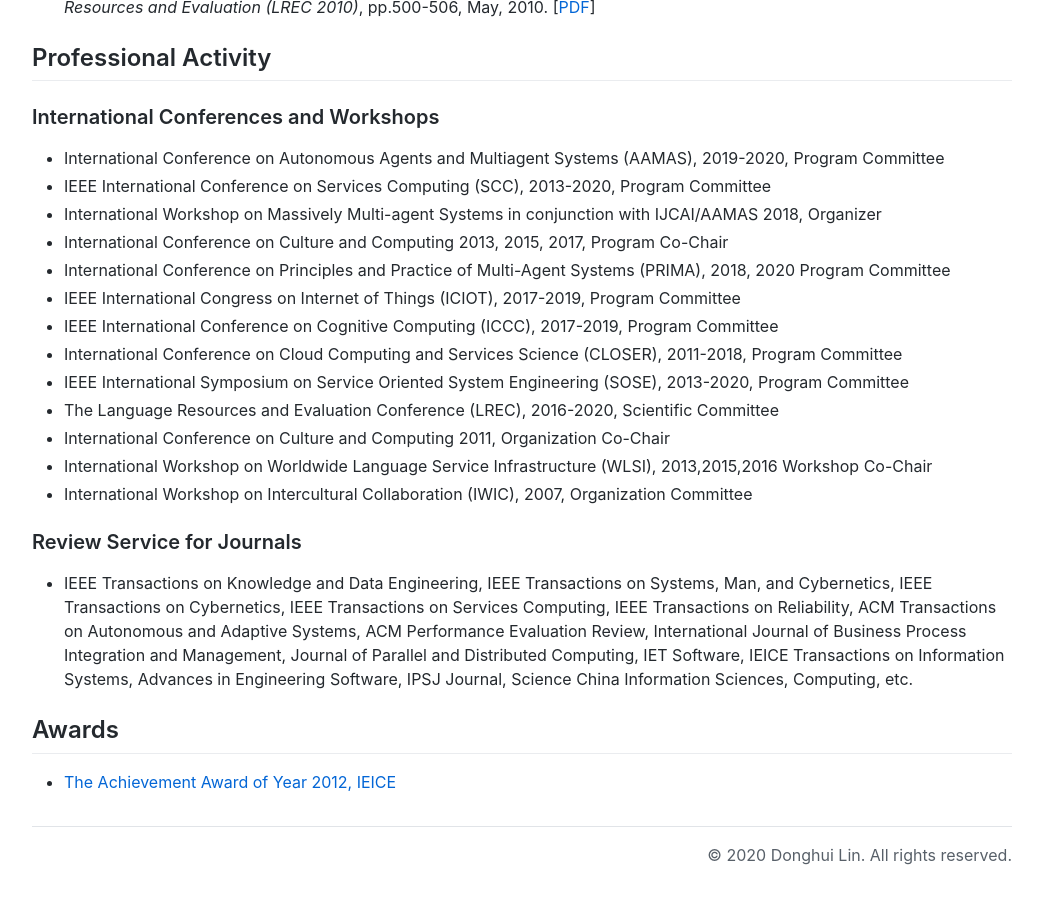
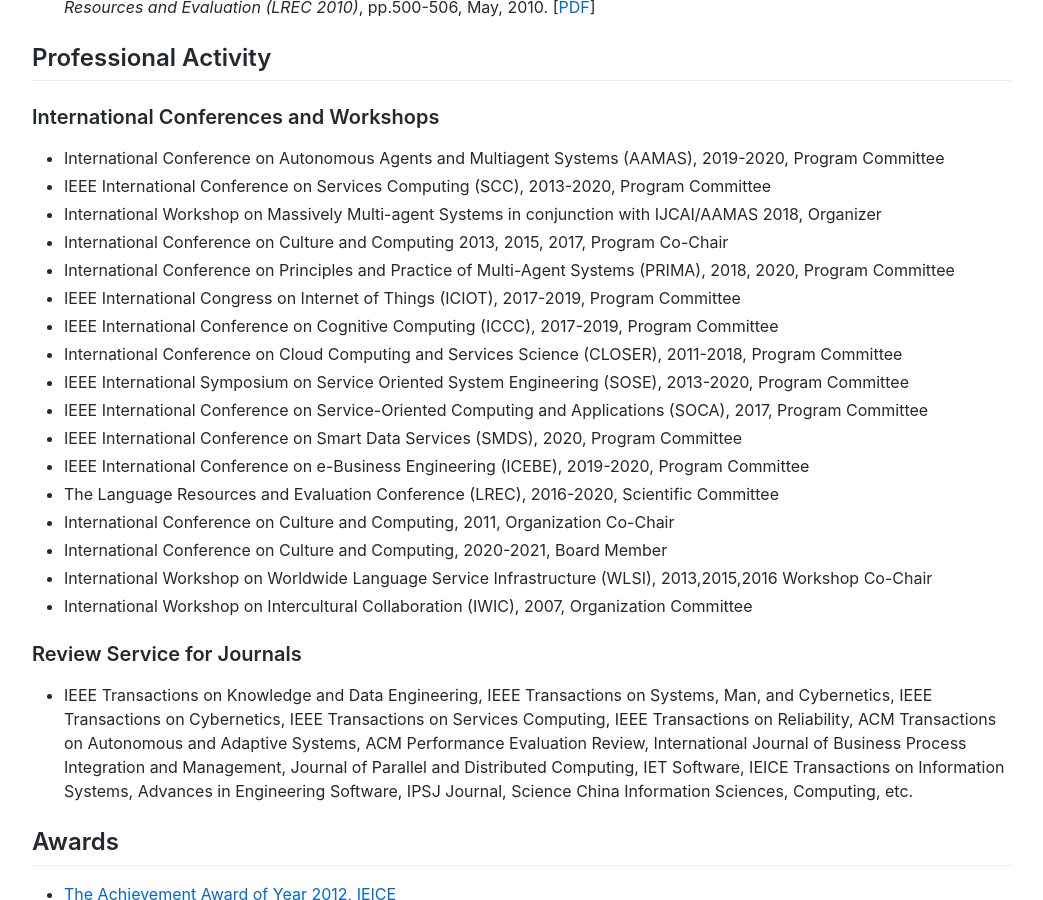
Before and after one commit to lindh/lindh.github.io, a Jekyll site: the page built from index.md, in a window 1280 px wide and 900 px high, scrolled down 5087 px. Shown: the whole window, without its empty margins (118-1161 px from the left). Built offline with Jekyll 4.4.1, drawn with Linux system fonts in a browser that asks for light colours; comment, search, counter and statistics services are not loaded.

Commit message:
Update index.md

```diff
--- a/index.md
+++ b/index.md
@@ -53,7 +53,7 @@
 - **[The Language Grid](http://langrid.org)**, **Vice Chairman, Board of Directors**, Non-funded research project at NPO Language Grid Association
 
 ## Selected Publications
-[The complete publication list is available here](./publication.html)(last updated: September 2020).
+[The complete publication list is available here ](./publication.html)(last updated: September 2020).
 
 ### Books
 - Donghui Lin, Toru Ishida, Franco Zambonelli, and Itsuki Noda, Eds., _Massively Multi-Agent Systems II_. Lecture Notes in Artificial Intelligence, 11422, Springer, 2019. ISBN 978-3-030-20936-0. [[DOI](https://doi.org/10.1007/978-3-030-20937-7)]
@@ -121,13 +121,17 @@
 - IEEE International Conference on Services Computing (SCC), 2013-2020, Program Committee
 - International Workshop on Massively Multi-agent Systems in conjunction with IJCAI/AAMAS 2018, Organizer
 - International Conference on Culture and Computing 2013, 2015, 2017, Program Co-Chair
-- International Conference on Principles and Practice of Multi-Agent Systems (PRIMA), 2018, 2020 Program Committee
+- International Conference on Principles and Practice of Multi-Agent Systems (PRIMA), 2018, 2020, Program Committee
 - IEEE International Congress on Internet of Things (ICIOT), 2017-2019, Program Committee
 - IEEE International Conference on Cognitive Computing (ICCC), 2017-2019, Program Committee
 - International Conference on Cloud Computing and Services Science (CLOSER), 2011-2018, Program Committee
 - IEEE International Symposium on Service Oriented System Engineering (SOSE), 2013-2020, Program Committee
+- IEEE International Conference on Service-Oriented Computing and Applications (SOCA), 2017, Program Committee
+- IEEE International Conference on Smart Data Services (SMDS), 2020, Program Committee
+- IEEE International Conference on e-Business Engineering (ICEBE), 2019-2020, Program Committee
 - The Language Resources and Evaluation Conference (LREC), 2016-2020, Scientific Committee
-- International Conference on Culture and Computing 2011, Organization Co-Chair
+- International Conference on Culture and Computing, 2011, Organization Co-Chair
+- International Conference on Culture and Computing, 2020-2021, Board Member
 - International Workshop on Worldwide Language Service Infrastructure (WLSI), 2013,2015,2016 Workshop Co-Chair
 - International Workshop on Intercultural Collaboration (IWIC), 2007, Organization Committee
 
```
